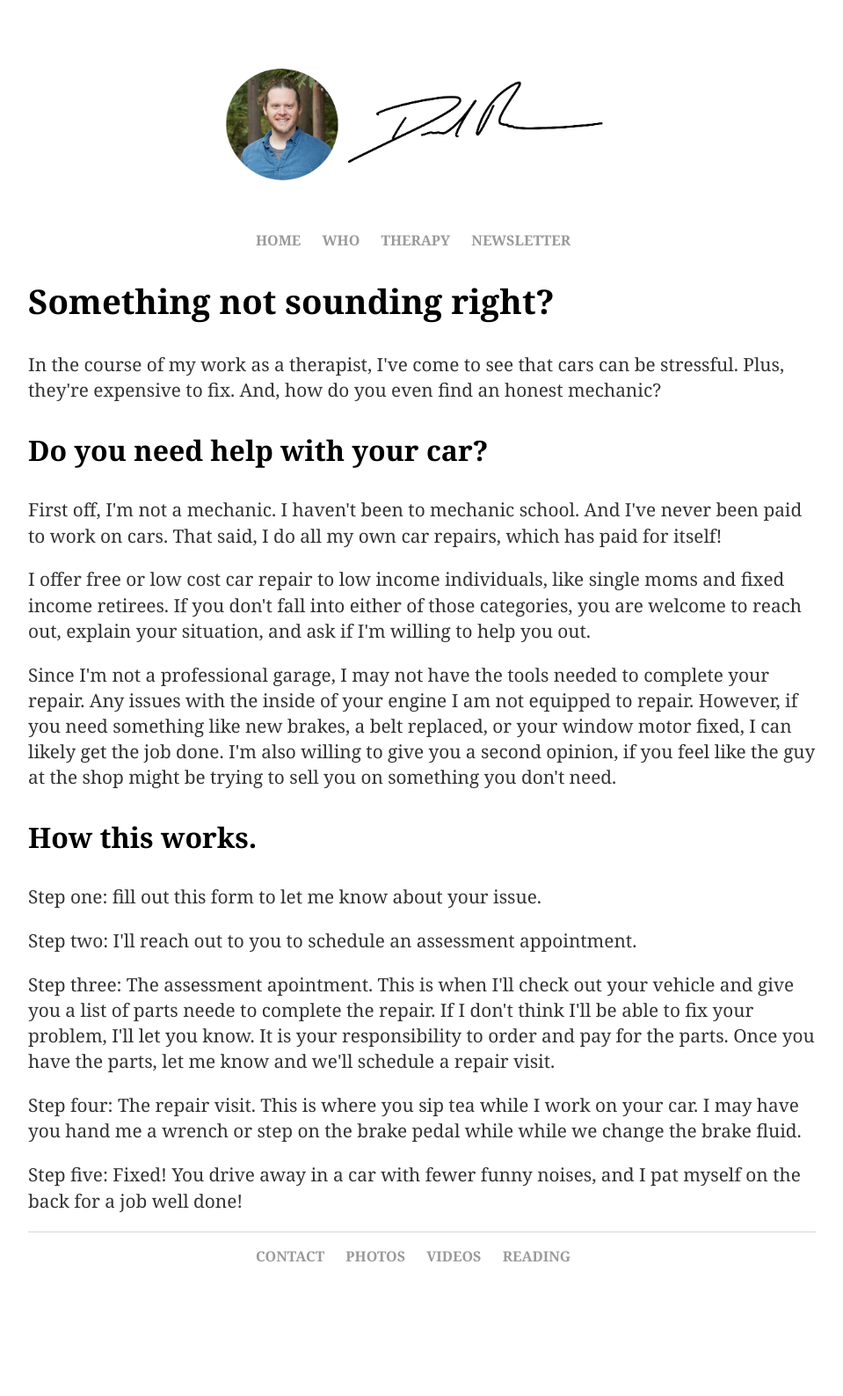
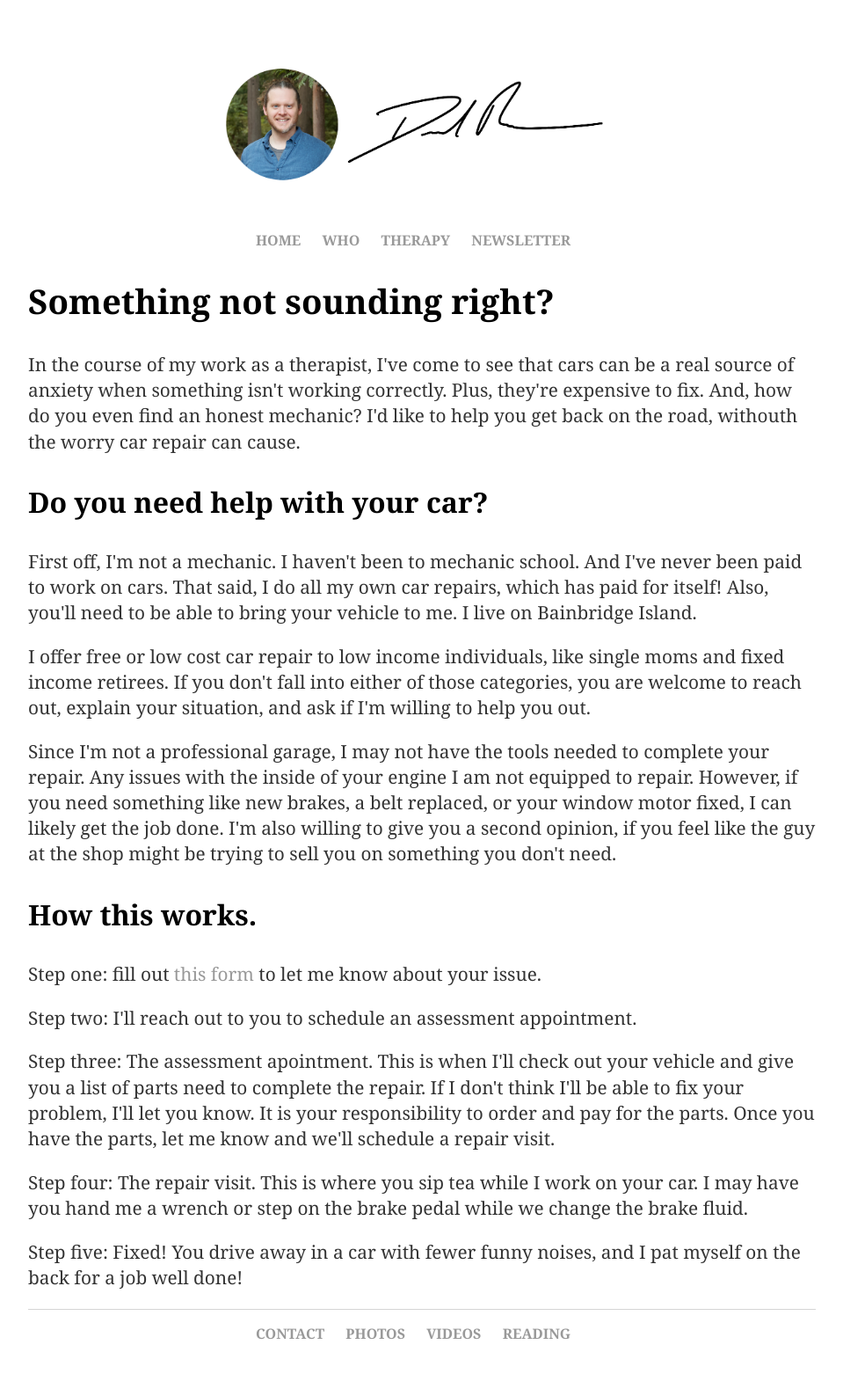
Before and after one commit to danielrusco/danielrusco.github.io, a Jekyll site: the page built from autorepair/index.html, in a window 1280 px wide. Shown: the whole page at 88% size, without its empty margins (160-1119 px from the left). Built offline with Jekyll 4.4.1, drawn with Linux system fonts in a browser that asks for light colours; before the commit the page ends 1500 px from its top, so only the background shows below that.

Commit message:
Link to autorepair paige from homescreen.

```diff
--- a/autorepair/index.html
+++ b/autorepair/index.html
@@ -7,11 +7,11 @@
 
 			<h2>Something not sounding right?</h2>
 
-				<p>In the course of my work as a therapist, I've come to see that cars can be stressful. Plus, they're expensive to fix. And, how do you even find an honest mechanic?</p>
+				<p>In the course of my work as a therapist, I've come to see that cars can be a real source of anxiety when something isn't working correctly. Plus, they're expensive to fix. And, how do you even find an honest mechanic? I'd like to help you get back on the road, withouth the worry car repair can cause.</p>
 
 			<h3>Do you need help with your car?</h3>
 
-				<p>First off, I'm not a mechanic. I haven't been to mechanic school. And I've never been paid to work on cars. That said, I do all my own car repairs, which has paid for itself!</p>
+				<p>First off, I'm not a mechanic. I haven't been to mechanic school. And I've never been paid to work on cars. That said, I do all my own car repairs, which has paid for itself! Also, you'll need to be able to bring your vehicle to me. I live on Bainbridge Island.</p>
 
 				<p>I offer free or low cost car repair to low income individuals, like single moms and fixed income retirees. If you don't fall into either of those categories, you are welcome to reach out, explain your situation, and ask if I'm willing to help you out.</p>
 
@@ -19,13 +19,13 @@
 
 			<h3>How this works.</h3>
 
-				<p>Step one: fill out this form to let me know about your issue.</p>
+				<p>Step one: fill out <a href="https://forms.gle/g2VUwgVD4ZX6XNY97">this form</a> to let me know about your issue.</p>
 
-				<p>Step two: I'll reach out to you to schedule an assessment appointment. </p>
+				<p>Step two: I'll reach out to you to schedule an assessment appointment.</p>
 
-				<p>Step three: The assessment apointment. This is when I'll check out your vehicle and give you a list of parts neede to complete the repair. If I don't think I'll be able to fix your problem, I'll let you know. It is your responsibility to order and pay for the parts. Once you have the parts, let me know and we'll schedule a repair visit.</p>
+				<p>Step three: The assessment apointment. This is when I'll check out your vehicle and give you a list of parts need to complete the repair. If I don't think I'll be able to fix your problem, I'll let you know. It is your responsibility to order and pay for the parts. Once you have the parts, let me know and we'll schedule a repair visit.</p>
 
-				<p>Step four: The repair visit. This is where you sip tea while I work on your car. I may have you hand me a wrench or step on the brake pedal while while we change the brake fluid.</p>
+				<p>Step four: The repair visit. This is where you sip tea while I work on your car. I may have you hand me a wrench or step on the brake pedal while  we change the brake fluid.</p>
 
 				<p>Step five: Fixed! You drive away in a car with fewer funny noises, and I pat myself on the back for a job well done!</p>
 
--- a/index.html
+++ b/index.html
@@ -24,6 +24,7 @@
     		<center><ul>
 	        	<li><a href="/who">WHO</a></li>
         		<li><a href="/therapy">THERAPY</a></li>
+						<li><a href="/autorepair">AUTO REPAIR</a></li>
 						<li><a href="https://danielrusco.substack.com/">NEWSLETTER</a></li>
     		</ul></center>
 		</nav>
@@ -31,7 +32,7 @@
     		<div class="blurb">
         		<h2>Hi there, I'm Daniel.</h2>
 				<p>Welcome to my website! I'm a therapist in the Seattle area. If you came here seeking therapy, <a href="/therapy">check out my therapy page.</a>
-				<p>I'm also an autodidact with a quick wit who always has his nose in a book. I like to leave things better than I found them, like the now trash free campsite on my recent trip to the woods. </p>
+				<p>I also offer free or low cost auto repair to low income individuals. <a href="/autorepair">Check out my autorepair page</a> to learn more.</p>
 				<p>This site is <a href="https://austinkleon.com/show-your-work/">a place for me to share</a> some of the things I create. </p>
 				<p>It's also an opportunity for me to learn a bit about CSS & HTML. I'm not a developer by trade, I just stole this code from <a href="http://jmcglone.com/guides/github-pages/">coders further down the digital road</a>. </p>
 				<p>While you're here, you can <a href="/who">read more about who I am</a> and my personal philosophy. So go ahead and click around! And if you're ever in Seattle, <a href="mailto:daniel@danielrusco.com">drop me a line</a> and let's meet up for coffee. </p>
```
